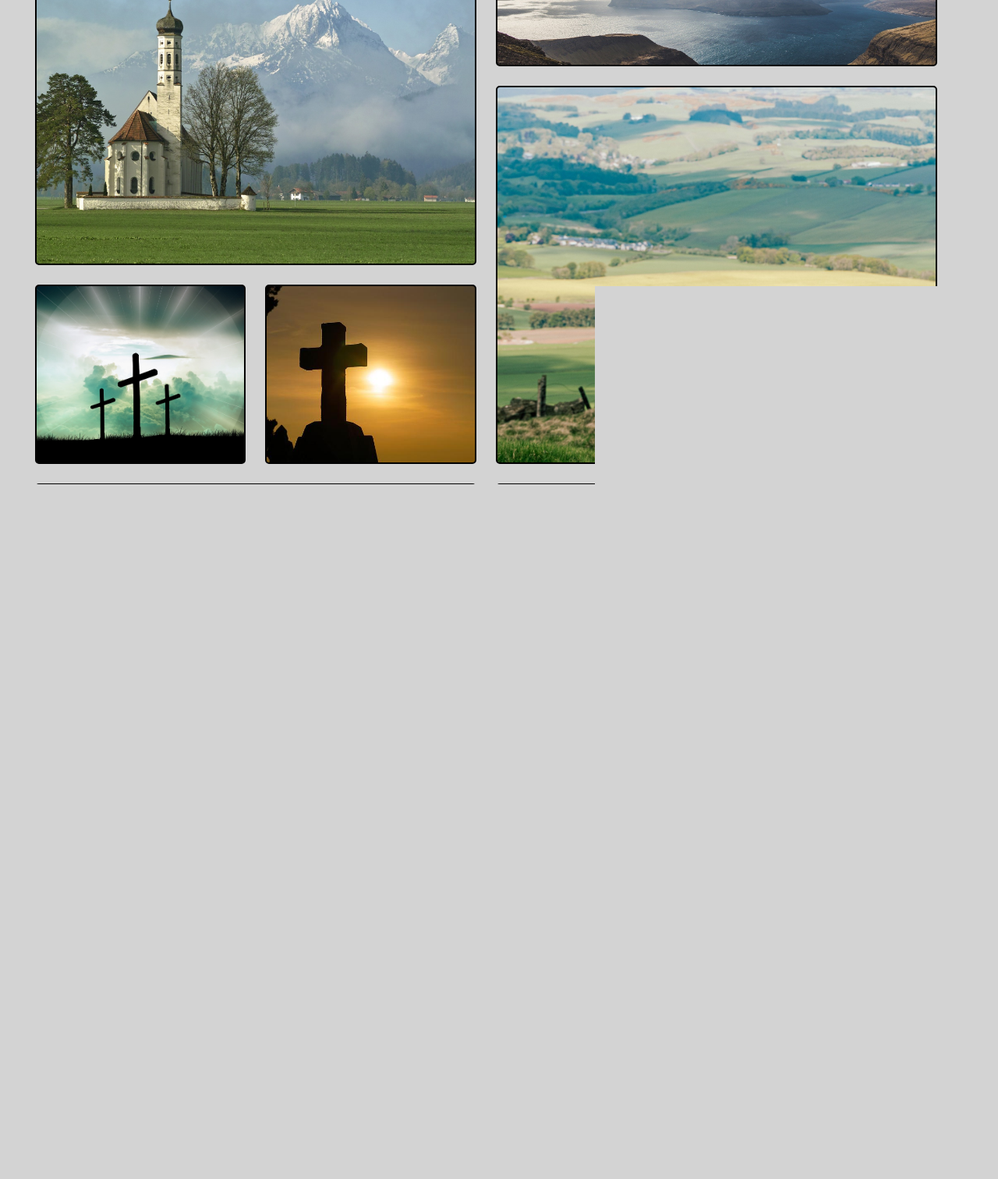
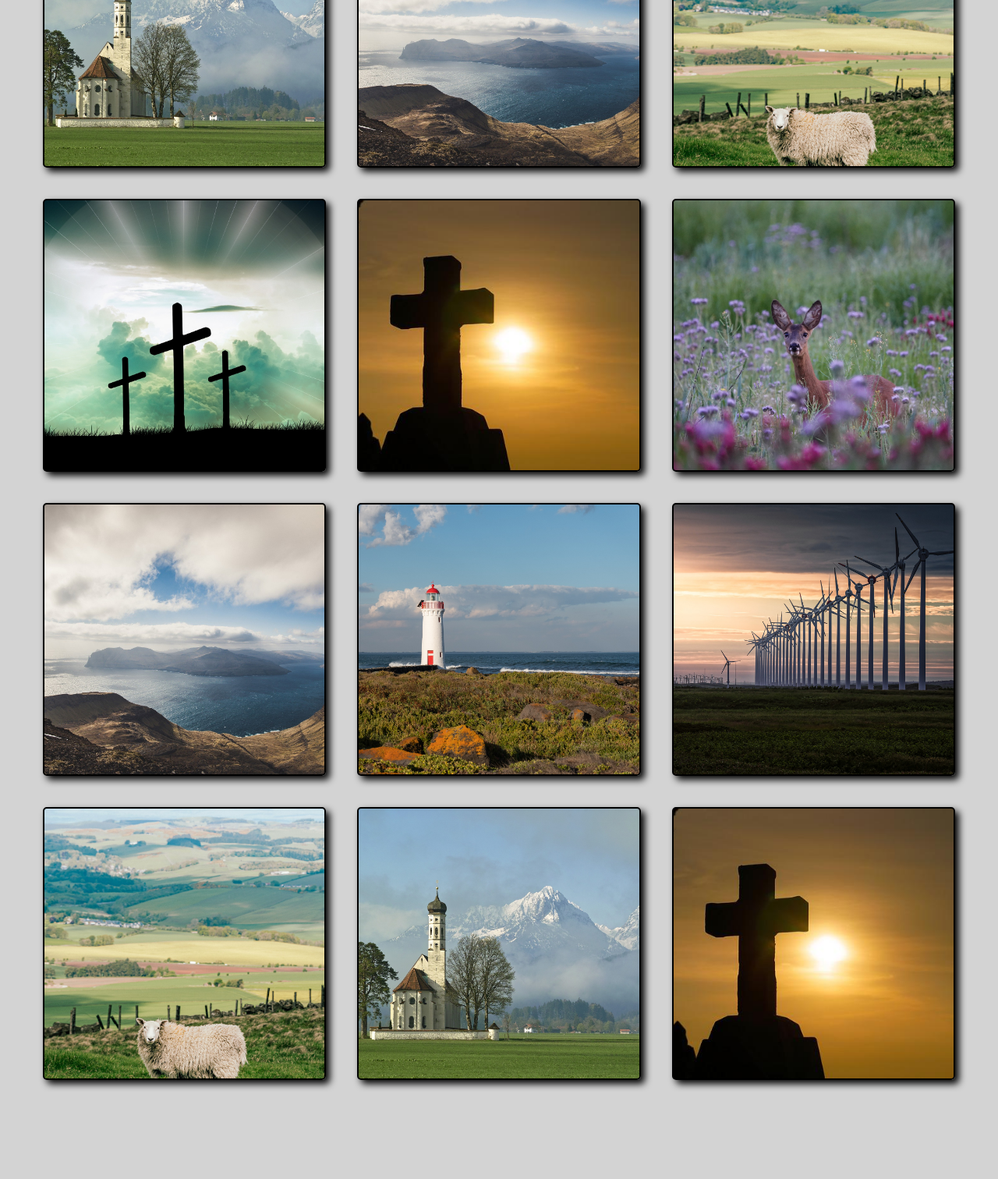
Before and after one commit to Eze157/ice, a website: page pages/Galeria.html in a window 1280 px wide. Shown: the part 650-2162 px from the top of the page at 78% size. Drawn offline with nearby package versions, Linux system fonts and the light colour scheme.

Commit message:
Modifique toda la estructura

```diff
--- a/pages/Galeria.html
+++ b/pages/Galeria.html
@@ -60,18 +60,18 @@
         <!-- imagenes -->
         <main>
             <section class="galeria">
-                <div class="img1 img"></div>
-                <div class="img2 img"></div>
-                <div class="img3 img"></div>
-                <div class="img4 img"></div>
-                <div class="img5 img"></div>
-                <div class="img6 img"></div>
-                <div class="img7 img"></div>
-                <div class="img8 img"></div>
-                <div class="img9 img"></div>
-                <div class="img10 img"></div>
-                <div class="img11 img"></div>
-                <div class="img12 img"></div>
+                <div class="img img1"></div>
+                <div class="img img2"></div>
+                <div class="img img3"></div>
+                <div class="img img4"></div>
+                <div class="img img5"></div>
+                <div class="img img6"></div>
+                <div class="img img7"></div>
+                <div class="img img8"></div>
+                <div class="img img9"></div>
+                <div class="img img10"></div>
+                <div class="img img11"></div>
+                <div class="img img12"></div>
             </section>
         </main>
         <br><br>
--- a/scss/estilos.scss
+++ b/scss/estilos.scss
@@ -24,7 +24,7 @@ body{
 
 header{
     height: 250px;
-    background-image: url(/multimedia/Montaña.jpg);
+    background-image: url(../multimedia/Montaña.jpg);
     background-position: center;
     background-size: cover;
     background-attachment: fixed;
@@ -38,7 +38,7 @@ header{
         border-color: black;
 
         .navbar-toggler-icon{
-            background-image: url(/multimedia/menu.png);
+            background-image: url(../multimedia/menu.png);
         }
     }
 
@@ -84,6 +84,13 @@ main{
     margin-bottom: 50px;
     padding: 10px;
 
+    .texto{
+        margin: 20px;
+        font-size: 20px;
+        text-align: center;
+        padding-top: 80px;
+    }
+
     img{
         padding: 5px;
     }
@@ -98,103 +105,81 @@ main{
         font-family: 'Inconsolata', monospace;
         text-align: center;
     }
+    .galeria{
+        height: 100%;
+        width: auto;
+    }
+    .img{
+        height: 350px;
+        border: 2px solid black;
+        margin: 20px;
+        border-radius: 5px;
+        box-shadow: 5px 5px 10px black;
+    }
 
-    .galeria{
-        height: auto;
-        display: grid;
-        grid-template-columns: repeat(4, 24%);
-        grid-template-rows: repeat(7, 250px);
-        grid-template-areas:
-            "img1 img1 img2 img2"
-            "img1 img1 img3 img3"
-            "img4 img5 img3 img3"
-            "img6 img6 img7 img8"
-            "img9 img9 img7 img8"
-            "img10 img11 img11 img12"
-            "img10 img11 img11 img12";
-        grid-gap: 5px 5px;
-
-        .img{
-            border: 2px solid black;
-            border-radius: 5px;
-            margin: 10px;
-        }
-        .img:hover{
-            transform: scale(0.9);
-            transition: all 0.8s;
-        }
     .img1{
-            grid-area: img1;
         background-image: url(../multimedia/Iglesia.jpg);
         background-position: center;
         background-size: cover;
     }
     .img2{
-            grid-area: img2;
         background-image: url(../multimedia/Mar.jpg);
         background-position: center;
         background-size: cover;
     }
     .img3{
-            grid-area: img3;
         background-image: url(../multimedia/Oveja.jpg);
         background-position: center;
         background-size: cover;
     }
     .img4{
-            grid-area: img4;
         background-image: url(../multimedia/Calvario.jpg);
         background-position: center;
         background-size: cover;
     }
     .img5{
-            grid-area: img5;
         background-image: url(../multimedia/Cruz.jpg);
         background-position: center;
         background-size: cover;
     }
     .img6{
-            grid-area: img6;
         background-image: url(../multimedia/Siervo.jpg);
         background-position: center;
         background-size: cover;
     }
     .img7{
-            grid-area: img7;
         background-image: url(../multimedia/Mar.jpg);
         background-position: center;
         background-size: cover;
     }
     .img8{
-            grid-area: img8;
         background-image: url(../multimedia/Faro.jpg);
         background-position: center;
         background-size: cover;
     }
     .img9{
-            grid-area: img9;
         background-image: url(../multimedia/Energia.jpg);
         background-position: center;
         background-size: cover;
     }
     .img10{
-            grid-area: img10;
         background-image: url(../multimedia/Oveja.jpg);
         background-position: center;
         background-size: cover;
     }
     .img11{
-            grid-area: img11;
         background-image: url(../multimedia/Iglesia.jpg);
         background-position: center;
         background-size: cover;
     }
     .img12{
-            grid-area: img12;
         background-image: url(../multimedia/Cruz.jpg);
         background-position: center;
         background-size: cover;
     }
+    .img:hover{
+        transform: scale(0.9);
+        transition: all 0.8s;
     }
 }
 .nos{
@@ -211,18 +196,18 @@ main{
 
     .nright{
         height: 400px;
-        background-image: url(/multimedia/Iglesia.jpg);
+        background-image: url(../multimedia/Iglesia.jpg);
         background-size: cover;
         background-position: center;
     }
 }
 .form-control{
-    width: 40%;
+    width: 50%;
 }
 footer{
     height: 200px;
     width: 100%;
-    background-image: url(/multimedia/Montaña.jpg);
+    background-image: url(../multimedia/Montaña.jpg);
     background-size: cover;
     background-attachment: fixed;
 
@@ -342,9 +327,22 @@ $contenedores: (
     .inicio{
         margin-top: auto;
     }
+    .form-control{
+        width: 65%;
+    }
 }
 @media (max-width:575px){
     .inicio{
         margin-top: 100px;
     }
+    .form-control{
+        width: 100%;
     }
+}
+
+@media only screen and (min-width:991px){
+    .galeria{
+        display: grid;
+        grid-template-columns: 1fr 1fr 1fr;
+    }
+}
```
Also changed, not shown: index.html (+17 -14 lines), package.json (added, +21 -0 lines), pages/Especiales.html (+6 -0 lines), css/estilos.css, multimedia/Aniversario.png (added), multimedia/Conferencia.jpg (added), multimedia/Juntos.jpg (added), 1 other file. Lines whose indentation alone changed are shown as unchanged.
